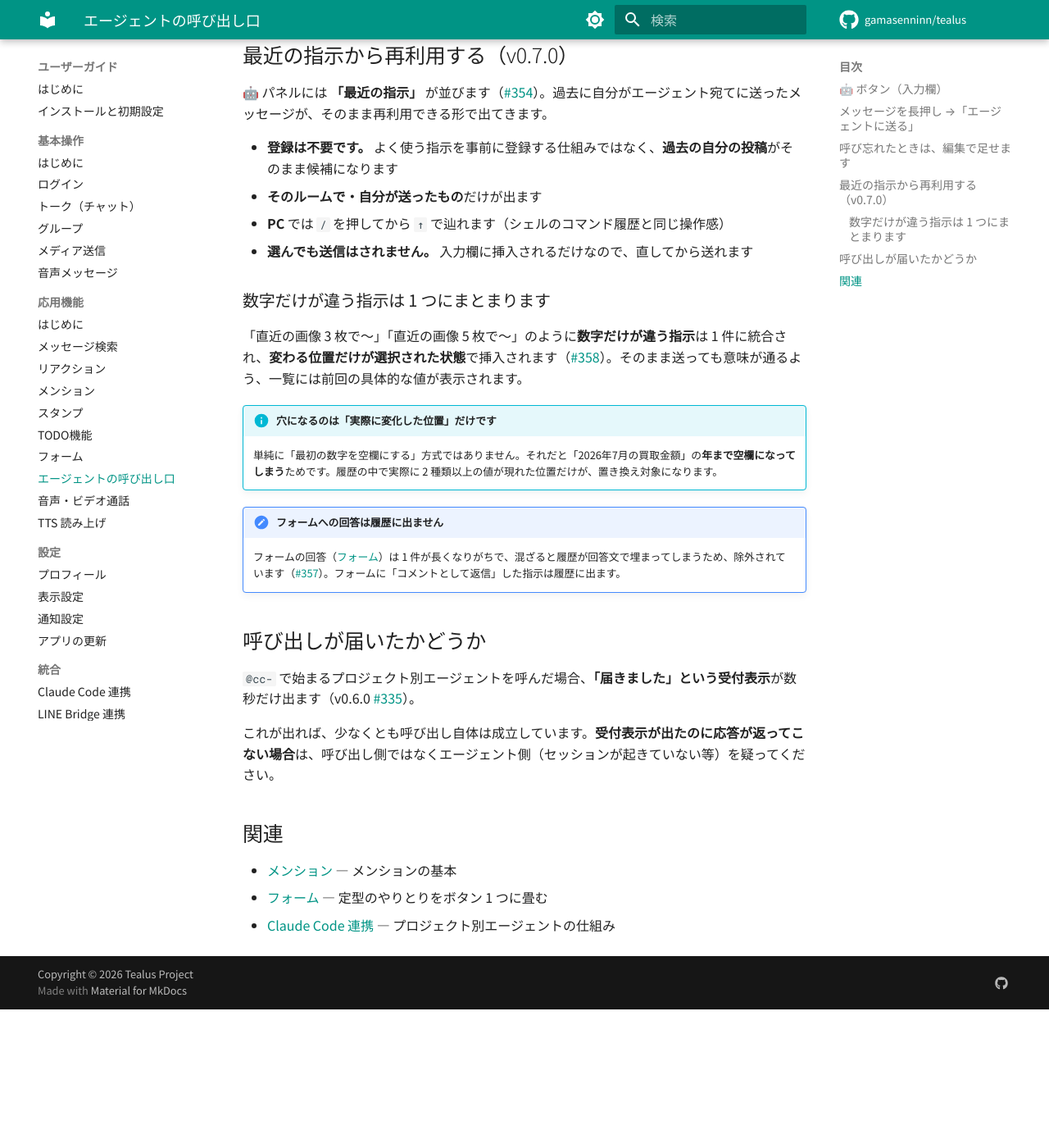
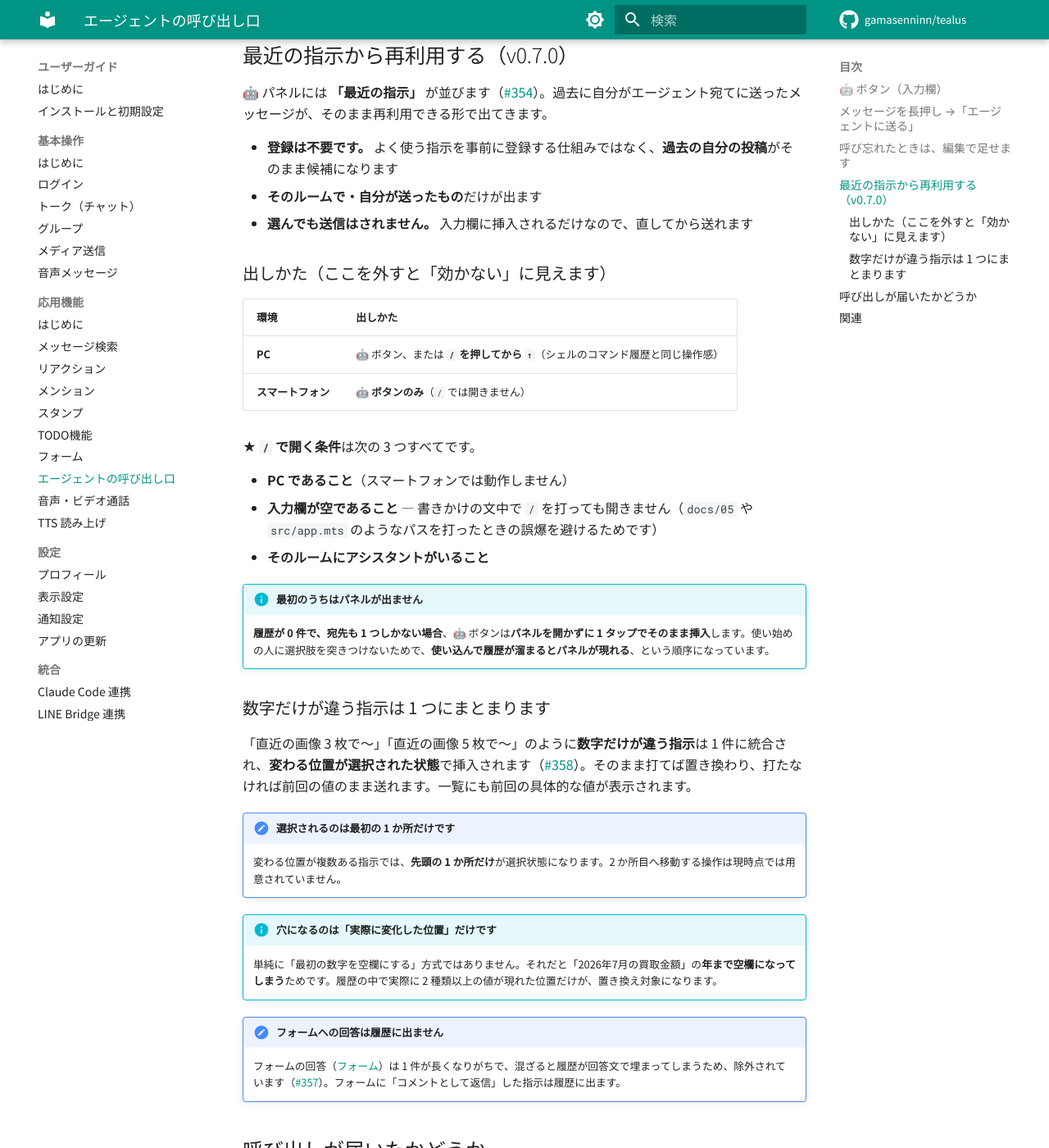
Before and after one commit to gamasenninn/tealus-docs, an MkDocs documentation site: the page built from docs/guide/advanced/agent-entry.md, in a window 1280 px wide and 1400 px high, scrolled down 1100 px. Shown: the whole window at 82% size. Built offline with MkDocs 1.6.1 and Material for MkDocs 9.7.7, drawn with Linux system fonts in a browser that asks for light colours; comment, search, counter and statistics services are not loaded; before the commit the page ends 2331 px from its top, so only the background shows below that.

Commit message:
④ follow-up: 本体班の指摘を反映 (#17)
本体班からの回答 (Q1/Q2 + ④ の線引き補足) を実装で裏取りして反映。

- dev/mcp.md: #267 の [Unreleased] を解消。tealus-mcp README への注意書き追加であり
  「あるバージョンから変わった仕様」ではない (TEALUS_ prefix のみ読むのは全バージョン
  共通の挙動) ため、版を付けず「全バージョン共通」と明記。docs 内の [Unreleased] がゼロに。
- guide/advanced/reaction.md: 6 種類 → 7 種類。✅ (完了) が先頭に追加されている
  (#323、ContextMenu.tsx の REACTION_EMOJIS が 7 要素であることを確認)。
  has_reaction による「✅ が付いていないもの」抽出 (#325) にも言及。
  ★ 同じ古い数字が LP・本体 README・docs の 3 か所に同時にあった family。
- guide/advanced/agent-entry.md: 履歴ピッカーの発動条件を追記。実装
  (agentPanelRules.ts の shouldTriggerSlash) で確認した 3 条件 —
  PC であること / 入力欄が空であること / そのルームにアシスタントがいること。
  スマホは 🤖 のみ。履歴 0 件かつ宛先 1 つならパネルを開かず 1 タップで即挿入。
  #358 の穴は promptInsertionSelection が holes[0] のみを返すため
  「選択されるのは最初の 1 か所だけ」と明記 (複数穴の移動は未実装なので書かない)。
- dev/bot-api.md: message.created webhook は socket 経路のみ発火・REST は非発火という
  不変条件 (#342) を追記。#336 で実際に起きた「投稿されているのにエージェントが
  起動しない」事故の形も添えた。
- dev/architecture.md: vite の globIgnores から version.json を外すと更新検知が
  黙って死ぬ地雷 (#356) を追記。

mkdocs build --strict 通過。

Co-Authored-By: Claude Opus 5 (1M context) <noreply@anthropic.com>

```diff
--- a/docs/dev/architecture.md
+++ b/docs/dev/architecture.md
@@ -80,6 +80,11 @@ v0.5.0（[#330](https://github.com/gamasenninn/tealus/issues/330)）で全レイ
 
 !!! info "更新時の注意"
     サーバー系はビルド不要ですが、**client / dashboard は `npm run build` が必要**です。再ビルドを忘れると古い画面が配信され続けます（v0.7.0 では、これが原因で更新検知そのものが入らない、という事故が起きます）。起動時の `[build-check]` ログで成果物の有無を確認できます。
+
+!!! warning "★ PWA 更新検知を触るときの地雷"
+    更新検知（[#356](https://github.com/gamasenninn/tealus/issues/356)）は、ビルド時に生成される `dist/version.json` と、バンドルに焼き込まれた同じ ID を突き合わせて判定します。
+
+    **`vite.config.js` の `globIgnores` から `version.json` を外すと、更新検知が黙って死にます。** precache 対象に入ってしまうと常に古い ID が返るためです。エラーにはならず、バナーが出なくなるだけなので気づけません。同様に `/api/*` が precache 対象外かつ navigateFallback の除外に入っていることも、検知が成立する前提条件です。
 
 ## コンポーネント構成
 
--- a/docs/dev/bot-api.md
+++ b/docs/dev/bot-api.md
@@ -81,7 +81,10 @@ Tealusのイベントを外部HTTPエンドポイントに通知する機能で
 | `member.left` | メンバー退会 |
 | `reaction.added` | リアクション追加 |
 
-### Webhook登録
+!!! warning "★ `message.created` は socket 経路でのみ発火します（不変条件）"
+    メッセージ送信には **Socket.IO 経由**と **REST 経由**の 2 つの経路がありますが、**`message.created` webhook が発火するのは socket 経路だけ**です。REST で送ったメッセージでは発火しません（v0.6.0 [#342](https://github.com/gamasenninn/tealus/issues/342) で本体の不変条件として明文化）。
+
+    この差は、**メッセージは投稿されているのにエージェントが起動しない**という形で表面化します。実際、汎用フォーム（[#336](https://github.com/gamasenninn/tealus/issues/336)）の実装時に同じ事故が起きました。クライアント側の送信経路は `sendRoomMessage` の 1 関数に集約され、「socket 優先 / REST フォールバック」がそこだけに存在する形になっています。
 
 管理画面の「Webhook」タブから登録するか、APIで登録します。`room_id` を `NULL` にすると全ルームのイベントを受信します。
 
--- a/docs/guide/advanced/agent-entry.md
+++ b/docs/guide/advanced/agent-entry.md
@@ -33,12 +33,30 @@
 
 - **登録は不要です。** よく使う指示を事前に登録する仕組みではなく、**過去の自分の投稿**がそのまま候補になります
 - **そのルームで・自分が送ったもの**だけが出ます
-- **PC** では `/` を押してから `↑` で辿れます（シェルのコマンド履歴と同じ操作感）
 - **選んでも送信はされません。** 入力欄に挿入されるだけなので、直してから送れます
+
+### 出しかた（ここを外すと「効かない」に見えます）
+
+| 環境 | 出しかた |
+|---|---|
+| **PC** | 🤖 ボタン、または **`/` を押してから `↑`**（シェルのコマンド履歴と同じ操作感） |
+| **スマートフォン** | **🤖 ボタンのみ**（`/` では開きません） |
+
+★ **`/` で開く条件**は次の 3 つすべてです。
+
+- **PC であること**（スマートフォンでは動作しません）
+- **入力欄が空であること** — 書きかけの文中で `/` を打っても開きません（`docs/05` や `src/app.mts` のようなパスを打ったときの誤爆を避けるためです）
+- **そのルームにアシスタントがいること**
+
+!!! info "最初のうちはパネルが出ません"
+    **履歴が 0 件で、宛先も 1 つしかない場合**、🤖 ボタンは**パネルを開かずに 1 タップでそのまま挿入**します。使い始めの人に選択肢を突きつけないためで、**使い込んで履歴が溜まるとパネルが現れる**、という順序になっています。
 
 ### 数字だけが違う指示は 1 つにまとまります
 
-「直近の画像 3 枚で〜」「直近の画像 5 枚で〜」のように**数字だけが違う指示**は 1 件に統合され、**変わる位置だけが選択された状態**で挿入されます（[#358](https://github.com/gamasenninn/tealus/issues/358)）。そのまま送っても意味が通るよう、一覧には前回の具体的な値が表示されます。
+「直近の画像 3 枚で〜」「直近の画像 5 枚で〜」のように**数字だけが違う指示**は 1 件に統合され、**変わる位置が選択された状態**で挿入されます（[#358](https://github.com/gamasenninn/tealus/issues/358)）。そのまま打てば置き換わり、打たなければ前回の値のまま送れます。一覧にも前回の具体的な値が表示されます。
+
+!!! note "選択されるのは最初の 1 か所だけです"
+    変わる位置が複数ある指示では、**先頭の 1 か所だけ**が選択状態になります。2 か所目へ移動する操作は現時点では用意されていません。
 
 !!! info "穴になるのは「実際に変化した位置」だけです"
     単純に「最初の数字を空欄にする」方式ではありません。それだと「2026年7月の買取金額」の**年まで空欄になってしまう**ためです。履歴の中で実際に 2 種類以上の値が現れた位置だけが、置き換え対象になります。
```
Also changed, not shown: docs/dev/mcp.md (+1 -1 lines), docs/guide/advanced/reaction.md (+7 -1 lines).
